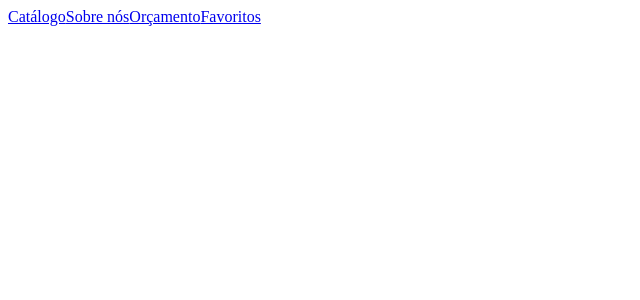
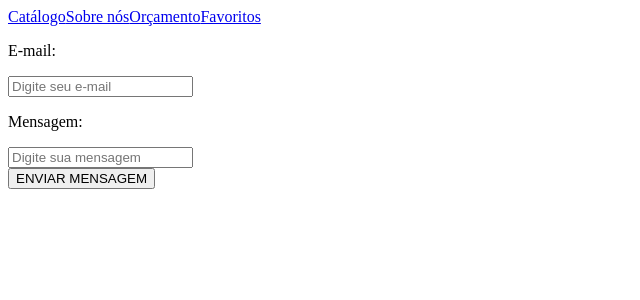
Before and after one commit to kojimalucas43-lgtm/ProTechSul, a React (Vite) app: page /suporte in a window 1280 px wide. Shown: the top 300 px of the page, without its empty margins (0-640 px from the left). Built offline with nearby package versions, Linux system fonts and the light colour scheme.

Commit message:
Add files via upload

```diff
--- a/src/assets/components/Catalogo.jsx
+++ b/src/assets/components/Catalogo.jsx
@@ -10,6 +10,8 @@ export const Catalogo = () => {
           <Link to="/sobre">Sobre nós</Link>
           <Link to="/orcamento">Orçamento</Link>
           <Link to="/favoritos">Favoritos</Link>
+          <Link to="/detalhes">Detalhes</Link>
+
         </nav>
       </header>
 
--- a/src/assets/components/Detalhes.jsx
+++ b/src/assets/components/Detalhes.jsx
@@ -11,6 +11,17 @@ export const Detalhes = () => {
                 <Link to="/favoritos">Favoritos</Link>
                 </nav>
             </header>
+
+            <p>DETALHES DO PRODUTO</p>
+
+            {data.map((item, index) => (
+                    <div key={index}>
+                    <img src={item.image} alt={item.texto} />
+                    <h2>{item.texto}</h2>
+                    <h3>{item.valor}</h3>
+                    </div>
+                ))}
+
         </section>
     )
 }
--- a/src/assets/components/Suporte.jsx
+++ b/src/assets/components/Suporte.jsx
@@ -12,6 +12,21 @@ export const Suporte = () => {
                 <Link to="/favoritos">Favoritos</Link>
                 </nav>
             </header>
+
+            <div>
+                <p>E-mail:</p>
+                <input type="text" placeholder="Digite seu e-mail"/>
+            </div>
+
+            <div>
+                <p>Mensagem:</p>
+                <input type="text" placeholder="Digite sua mensagem"/>
+            </div>
+
+             <button type="button">ENVIAR MENSAGEM</button>
+
+
+
         </section>
 
 
```
Also changed, not shown: src/assets/components/ModalInfos.jsx (added, +9 -0 lines).
